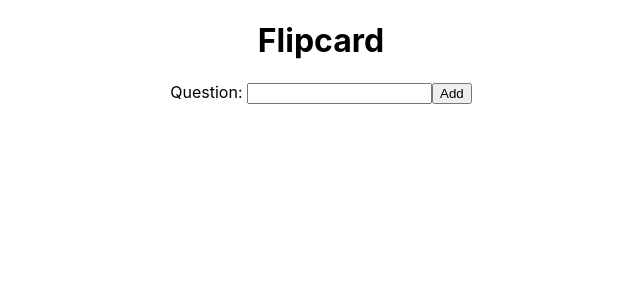
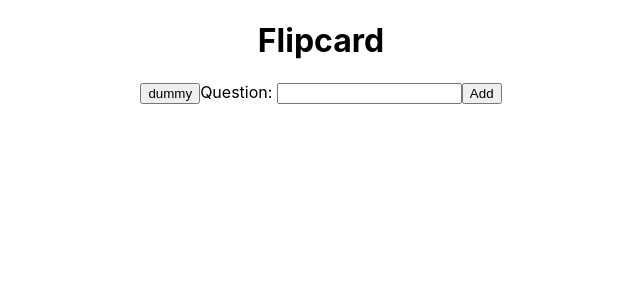
Before and after one commit to kirankashyap/FlipCardReact, a React (Create React App) app: page / in a window 1280 px wide. Shown: the top 300 px of the page, without its empty margins (319-959 px from the left). Built offline with nearby package versions, Linux system fonts and the light colour scheme; no server answers.

Commit message:
add call to post api

```diff
--- a/src/HomePageComponent.js
+++ b/src/HomePageComponent.js
@@ -38,12 +38,24 @@ componentDidMount() {
         })
 }
 
+
 render(){
   return (<div>
   <h1> Flipcard </h1>
+  <button onClick={
+    ()=>{
+                    fetch('http://localhost:5000/api/questions',
+                          {
+                          method: 'POST'
+                          })
+                      }
+                    }>dummy</button>
   Question: <input type="text" id="questionText"/>
 <button id="addButton" onClick={()=>{
-    this.setState({cards:this.state.cards.concat($("#questionText").val ())})
+    var textValue = $("#questionText").val();
+    this.setState({cards:this.state.cards.concat({
+      "title": textValue
+    })})
   }}>Add</button>
 
 
```
